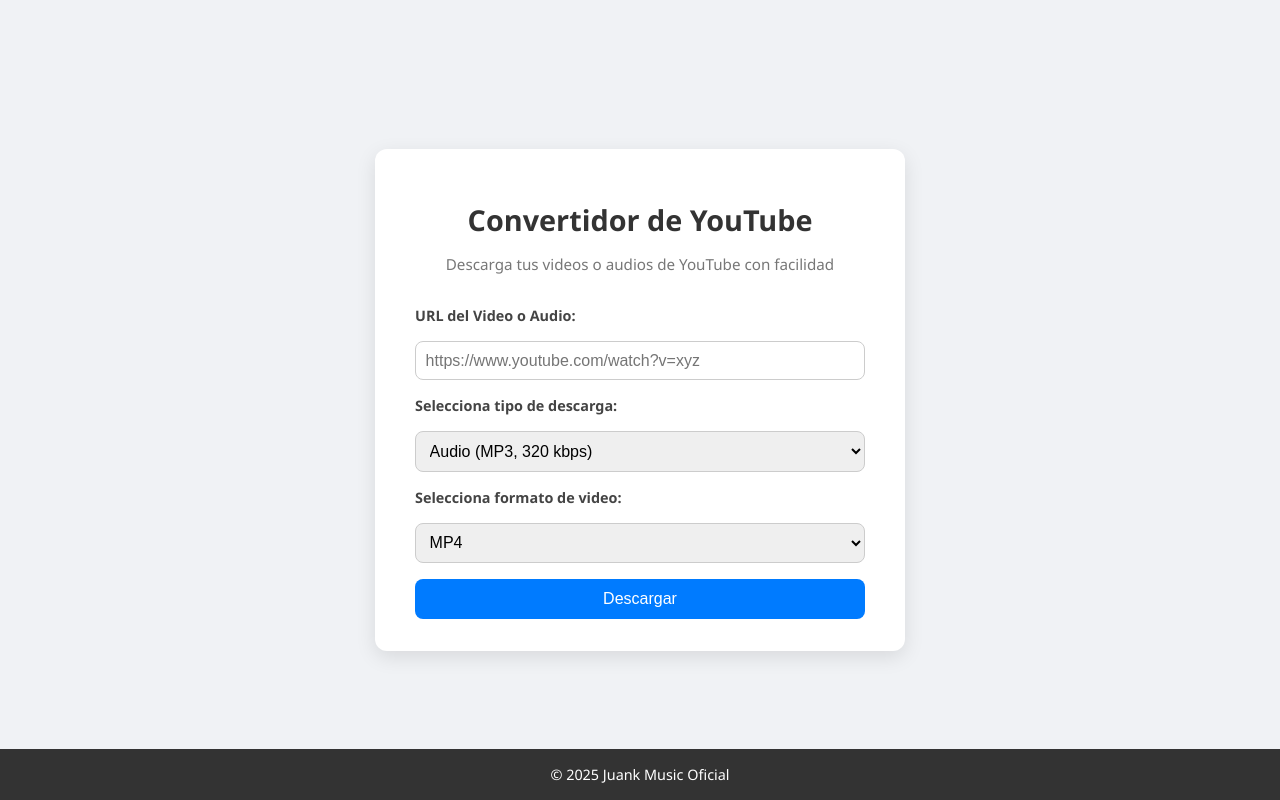
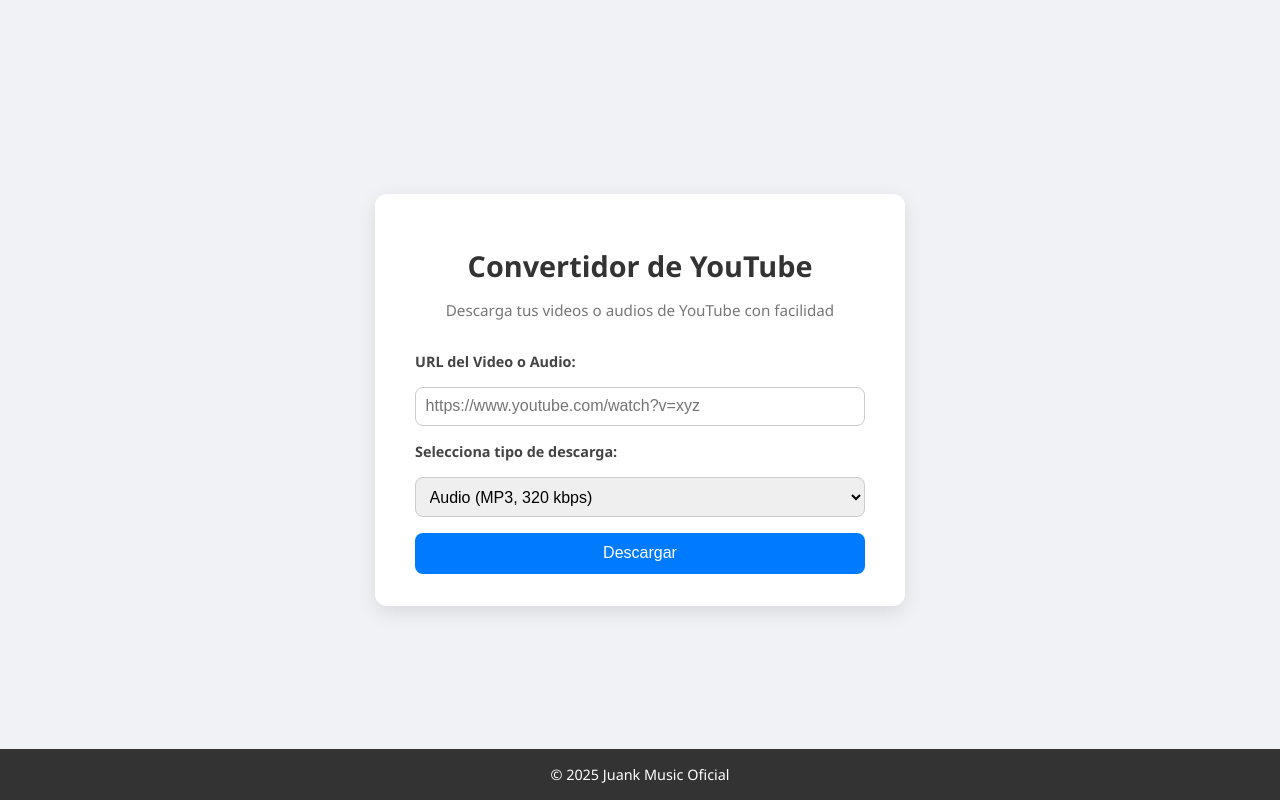
Before and after one commit to juankmusic/ConvertidorYoutube, a Flask app: page / in a window 1280 px wide. Run offline with Flask 3, Linux system fonts and the light colour scheme.

Commit message:
Version 2.02

```diff
--- a/app.py
+++ b/app.py
@@ -21,25 +21,27 @@
 def download():
     url = request.form['url']
     option = request.form['option']
-    video_format = request.form['format']  # mp3 / mp4 / mp4_hd / webm
 
-    if option == 'audio':
-        ydl_opts = {
-            'format': 'bestaudio/best',
-            'postprocessors': [{
-                'key': 'FFmpegExtractAudio',
-                'preferredcodec': 'mp3',
-                'preferredquality': '320',
-            }],
-            'ffmpeg_location': ffmpeg_path,
-            'outtmpl': os.path.join(download_folder, '%(title)s.%(ext)s'),
-        }
+    try:
+        if option == 'audio':
+            ydl_opts = {
+                'format': 'bestaudio/best',
+                'postprocessors': [{
+                    'key': 'FFmpegExtractAudio',
+                    'preferredcodec': 'mp3',
+                    'preferredquality': '320',
+                }],
+                'ffmpeg_location': ffmpeg_path,
+                'outtmpl': os.path.join(download_folder, '%(title)s.%(ext)s'),
+            }
+            with YoutubeDL(ydl_opts) as ydl:
+                info_dict = ydl.extract_info(url, download=True)
+                filename = ydl.prepare_filename(info_dict).replace('.webm', '.mp3').replace('.m4a', '.mp3')
 
-    else:
-        # Video (mp4, mp4_hd, webm)
-        if video_format == 'mp4':
+        else:
+            # Siempre intentar descargar con alta calidad (bitrate > 2500)
             ydl_opts = {
-                'format': 'bestvideo[ext=mp4][height<=720][tbr<=2500]+bestaudio[ext=m4a]/best[ext=mp4][height<=720]',
+                'format': 'bestvideo[ext=mp4][height<=1080][tbr>2500]+bestaudio[ext=m4a]/best',
                 'ffmpeg_location': ffmpeg_path,
                 'outtmpl': os.path.join(download_folder, '%(title)s.%(ext)s'),
                 'postprocessors': [{
@@ -47,30 +49,8 @@
                     'preferedformat': 'mp4'
                 }],
             }
-        elif video_format == 'mp4_hd':
-            ydl_opts = {
-                'format': 'bestvideo[ext=mp4][height<=1080][tbr>2500]+bestaudio[ext=m4a]/best[ext=mp4][height<=1080]',
-                'ffmpeg_location': ffmpeg_path,
-                'outtmpl': os.path.join(download_folder, '%(title)s.%(ext)s'),
-                'postprocessors': [{
-                    'key': 'FFmpegVideoConvertor',
-                    'preferedformat': 'mp4'
-                }],
-            }
-        elif video_format == 'webm':
-            ydl_opts = {
-                'format': 'bestvideo[ext=webm][height<=1080]+bestaudio/best',
-                'ffmpeg_location': ffmpeg_path,
-                'outtmpl': os.path.join(download_folder, '%(title)s.%(ext)s'),
-            }
-
-    try:
-        with YoutubeDL(ydl_opts) as ydl:
-            info_dict = ydl.extract_info(url, download=True)
-
-            if option == 'audio':
-                filename = ydl.prepare_filename(info_dict).replace('.webm', '.mp3').replace('.m4a', '.mp3')
-            else:
+            with YoutubeDL(ydl_opts) as ydl:
+                info_dict = ydl.extract_info(url, download=True)
                 filename = ydl.prepare_filename(info_dict)
 
         return send_file(filename, as_attachment=True)
--- a/templates/index.html
+++ b/templates/index.html
@@ -20,19 +20,13 @@
             <label for="option">Selecciona tipo de descarga:</label>
             <select id="option" name="option" required>
                 <option value="audio">Audio (MP3, 320 kbps)</option>
-                <option value="video">Video</option>
-            </select>
-
-            <label for="format">Selecciona formato de video:</label>
-            <select id="format" name="format">
-                <option value="mp4">MP4</option>
-                <option value="mp4_hd">MP4 (HD)</option>
-                <option value="webm">WEBM</option>
+                <option value="video">Video (MP4 HD)</option>
             </select>
 
             <button type="submit">Descargar</button>
         </form>
     </div>
+
     <footer>
         <p>&copy; 2025 Juank Music Oficial</p>
     </footer>
```
